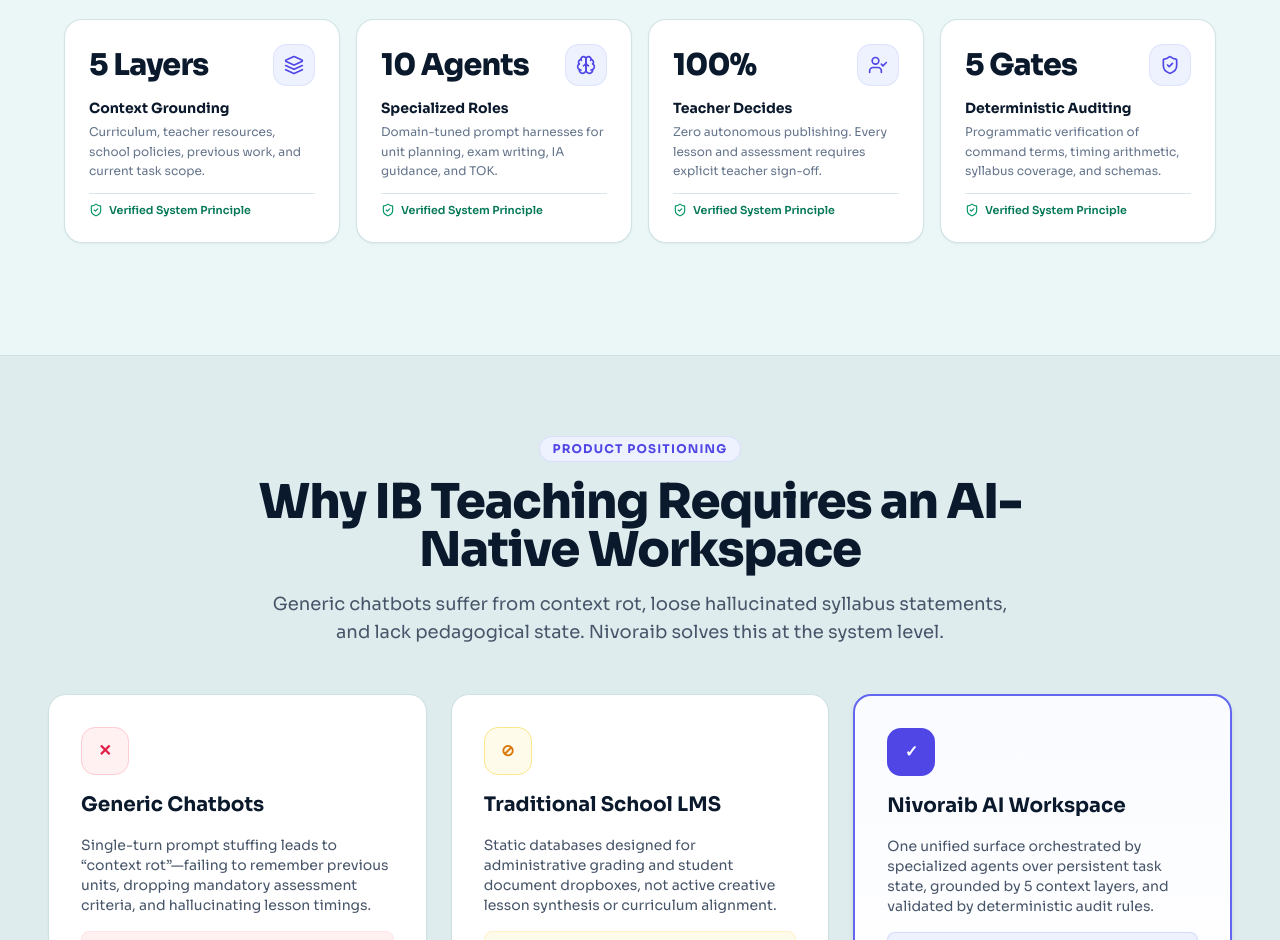
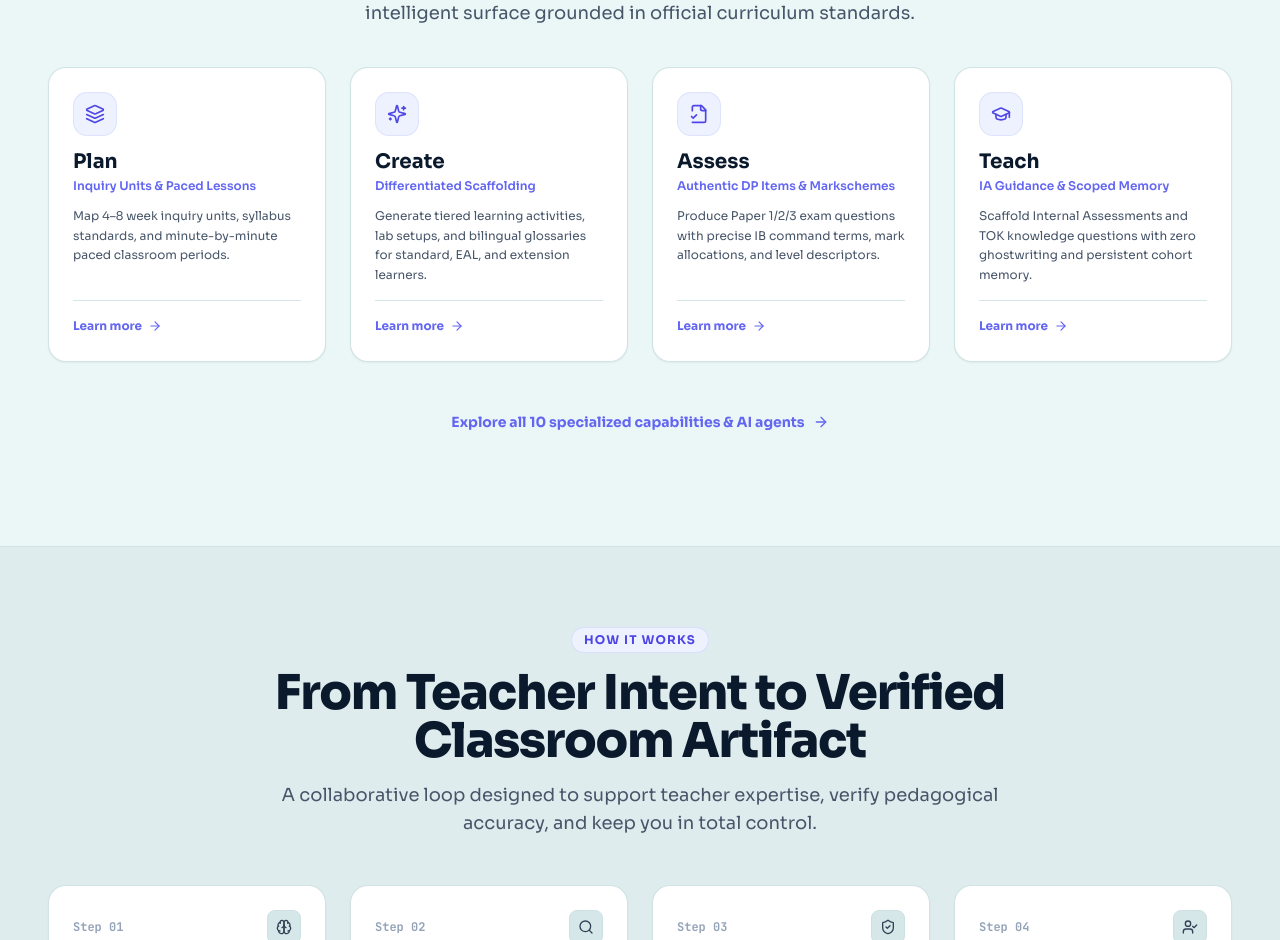
Before and after one commit to nivoraib/nivoraib-website, a Next.js app: page / in a window 1280 px wide. Shown: the part 1860-2800 px from the top of the page. Built offline with nearby package versions, Linux system fonts and the light colour scheme.

Commit message:
feat: simplify homepage content hierarchy

```diff
--- a/src/app/page.tsx
+++ b/src/app/page.tsx
@@ -1,21 +1,100 @@
 import React from "react";
-import { Sparkles, ShieldCheck, CheckCircle2 } from "lucide-react";
-import dynamic from "next/dynamic";
+import Link from "next/link";
+import {
+  Sparkles, ShieldCheck, CheckCircle2, ArrowRight, Layers,
+  FileCheck2, GraduationCap, Clock, Brain, UserCheck, Search, Share2
+} from "lucide-react";
 import SectionHeader from "@/components/SectionHeader";
 import WorkspaceConceptHero from "@/components/WorkspaceConceptHero";
-import ContextLayersGraphic from "@/components/ContextLayersGraphic";
-import ReliabilityPipeline from "@/components/ReliabilityPipeline";
-import StatCard from "@/components/StatCard";
 import HeroCTAs from "@/components/HeroCTAs";
-
-const AgentGrid = dynamic(() => import("@/components/AgentGrid"));
-const WorkflowDiagram = dynamic(() => import("@/components/WorkflowDiagram"));
-const CTASection = dynamic(() => import("@/components/CTASection"));
+import CTASection from "@/components/CTASection";
 
 export default function HomePage() {
+  const coreValues = [
+    {
+      title: "Plan",
+      scope: "Inquiry Units & Paced Lessons",
+      description: "Map 4–8 week inquiry units, syllabus standards, and minute-by-minute paced classroom periods.",
+      icon: Layers,
+      href: "/features#planning",
+    },
+    {
+      title: "Create",
+      scope: "Differentiated Scaffolding",
+      description: "Generate tiered learning activities, lab setups, and bilingual glossaries for standard, EAL, and extension learners.",
+      icon: Sparkles,
+      href: "/features#workspace",
+    },
+    {
+      title: "Assess",
+      scope: "Authentic DP Items & Markschemes",
+      description: "Produce Paper 1/2/3 exam questions with precise IB command terms, mark allocations, and level descriptors.",
+      icon: FileCheck2,
+      href: "/features#assessment",
+    },
+    {
+      title: "Teach",
+      scope: "IA Guidance & Scoped Memory",
+      description: "Scaffold Internal Assessments and TOK knowledge questions with zero ghostwriting and persistent cohort memory.",
+      icon: GraduationCap,
+      href: "/features#ib-core",
+    },
+  ];
+
+  const workflowSteps = [
+    {
+      num: "01",
+      title: "Teacher Intent",
+      description: "Enter your subject, topic, and period duration in plain language.",
+      icon: Brain,
+    },
+    {
+      num: "02",
+      title: "Context Grounding",
+      description: "NivoraIB retrieves official DP subject guides, teacher resources, and school policies.",
+      icon: Search,
+    },
+    {
+      num: "03",
+      title: "Deterministic Verification",
+      description: "Automated audit gates mathematically verify timing, command terms, and syllabus coverage.",
+      icon: ShieldCheck,
+    },
+    {
+      num: "04",
+      title: "Teacher Control & Sign-Off",
+      description: "You review, edit nuances, sign off, and export directly to Word, PDF, or your LMS.",
+      icon: UserCheck,
+    },
+  ];
+
+  const differentiators = [
+    {
+      title: "Curriculum-Grounded",
+      description: "Tied directly to official 2025/2026 DP subject guides, eliminating syllabus hallucinations and outdated AP/general standards.",
+      icon: Search,
+      tag: "5 Context Layers",
+      href: "/platform#context-layers",
+    },
+    {
+      title: "Deterministic Validation",
+      description: "Programmatic audit gates verify timing arithmetic, command-term taxonomies, and mark allocations before teacher review.",
+      icon: ShieldCheck,
+      tag: "Zero-Token Audits",
+      href: "/platform#validation",
+    },
+    {
+      title: "Teacher Decides, Always",
+      description: "Zero autonomous publishing and zero student ghostwriting. The experienced educator retains absolute pedagogical authority.",
+      icon: UserCheck,
+      tag: "Human Authority",
+      href: "/platform#human-in-the-loop",
+    },
+  ];
+
   return (
     <div className="flex flex-col space-y-20 sm:space-y-28 pb-16">
-      {/* 1. HERO SECTION (Turing Inspired Editorial Hierarchy & Solid Typography) */}
+      {/* 1. HERO SECTION (Clear, Focused Main Theme) */}
       <section className="relative pt-12 sm:pt-16 lg:pt-20 overflow-hidden bg-transparent dark:bg-zinc-950">
         <div className="relative max-w-7xl mx-auto px-6 sm:px-8 lg:px-12 space-y-10">
           <div className="max-w-4xl mx-auto text-center space-y-5">
@@ -50,131 +129,196 @@
               <span>•</span>
               <span className="flex items-center gap-1.5">
                 <CheckCircle2 className="w-4 h-4 text-emerald-600 dark:text-emerald-400" />
-                No direct ghostwriting invariant
+                Teacher in total control
               </span>
             </div>
           </div>
 
-          {/* Centerpiece Architectural Concept Visual (No simulated live tool) */}
+          {/* Centerpiece Architectural Concept Visual */}
           <div className="pt-4">
             <WorkspaceConceptHero />
           </div>
         </div>
       </section>
 
-      {/* 2. AUTHENTIC PRINCIPLES / "BUILT AROUND TEACHER CONTROL" */}
-      <section className="max-w-7xl mx-auto px-6 sm:px-8 lg:px-12">
-        <div className="space-y-10">
+      {/* 2. CORE VALUE SECTION (Plan • Create • Assess • Teach) */}
+      <section className="max-w-7xl mx-auto px-6 sm:px-8 lg:px-12 space-y-10">
         <SectionHeader
-            badge="Engineering Integrity"
-            title="Built Around Teacher Control"
-            subtitle="Nivoraib rejects generic prompt boxes and black-box automation. We engineer for deterministic verification, scoped memory, and educator authority."
+          badge="Core Capabilities"
+          title="One Workspace for Your Entire Teaching Workflow"
+          subtitle="NivoraIB unifies the essential stages of IB Diploma instruction into a single intelligent surface grounded in official curriculum standards."
         />
-          <StatCard />
+
+        <div className="grid grid-cols-1 sm:grid-cols-2 lg:grid-cols-4 gap-6">
+          {coreValues.map((val) => {
+            const Icon = val.icon;
+            return (
+              <div
+                key={val.title}
+                className="bg-white dark:bg-zinc-850 rounded-2xl border border-slate-200/90 dark:border-zinc-700 hover:border-slate-300 dark:hover:border-zinc-600 p-6 shadow-sm hover:shadow-card hover:-translate-y-1 transition-all duration-200 flex flex-col justify-between space-y-4 group"
+              >
+                <div className="space-y-3">
+                  <div className="w-11 h-11 rounded-xl bg-brand-light dark:bg-zinc-800 text-brand-dark dark:text-zinc-200 flex items-center justify-center border border-brand-soft/40 dark:border-zinc-700 group-hover:scale-105 transition-transform duration-200">
+                    <Icon className="w-5 h-5" />
+                  </div>
+                  <div>
+                    <h3 className="text-xl font-bold text-navy-900 dark:text-zinc-100 group-hover:text-brand-indigo dark:group-hover:text-white transition-colors">
+                      {val.title}
+                    </h3>
+                    <p className="text-xs font-semibold text-brand-indigo dark:text-zinc-300 mt-0.5">
+                      {val.scope}
+                    </p>
+                  </div>
+                  <p className="text-xs text-slate-600 dark:text-zinc-300 leading-relaxed">
+                    {val.description}
+                  </p>
+                </div>
+
+                <div className="pt-3 border-t border-slate-100 dark:border-zinc-800">
+                  <Link
+                    href={val.href}
+                    className="inline-flex items-center gap-1.5 text-xs font-bold text-brand-indigo dark:text-zinc-200 hover:text-brand-purple dark:hover:text-white transition-colors group-hover:translate-x-0.5"
+                  >
+                    <span>Learn more</span>
+                    <ArrowRight className="w-3.5 h-3.5" />
+                  </Link>
+                </div>
+              </div>
+            );
+          })}
+        </div>
+
+        <div className="text-center pt-2">
+          <Link
+            href="/features"
+            className="inline-flex items-center gap-2 text-sm font-bold text-brand-indigo dark:text-zinc-200 hover:text-brand-purple dark:hover:text-white transition-colors group"
+          >
+            <span>Explore all 10 specialized capabilities &amp; AI agents</span>
+            <ArrowRight className="w-4 h-4 group-hover:translate-x-1 transition-transform" />
+          </Link>
         </div>
       </section>
 
-      {/* 3. POSITIONING: NOT A GENERIC CHATBOT */}
+      {/* 3. HIGH-LEVEL PRODUCT FLOW (How It Works) */}
       <section className="bg-slate-50 dark:bg-zinc-900/50 py-16 sm:py-20 border-y border-slate-200/80 dark:border-zinc-800">
         <div className="max-w-7xl mx-auto px-6 sm:px-8 lg:px-12 space-y-12">
           <SectionHeader
-            badge="Product Positioning"
-            title="Why IB Teaching Requires an AI-Native Workspace"
-            subtitle="Generic chatbots suffer from context rot, loose hallucinated syllabus statements, and lack pedagogical state. Nivoraib solves this at the system level."
+            badge="How It Works"
+            title="From Teacher Intent to Verified Classroom Artifact"
+            subtitle="A collaborative loop designed to support teacher expertise, verify pedagogical accuracy, and keep you in total control."
           />
 
-          <div className="grid grid-cols-1 md:grid-cols-3 gap-6">
-            <div className="bg-white dark:bg-zinc-850 rounded-2xl border border-slate-200 dark:border-zinc-700 p-6 sm:p-8 space-y-4 shadow-sm hover:shadow-card hover:-translate-y-0.5 transition-all duration-200">
-              <div className="w-12 h-12 rounded-xl bg-rose-50 dark:bg-rose-950/40 text-rose-600 dark:text-rose-400 flex items-center justify-center border border-rose-200 dark:border-rose-900/60 font-bold">
-                ✕
-              </div>
-              <h3 className="text-xl font-bold text-navy-900 dark:text-zinc-100">
-                Generic Chatbots
-              </h3>
-              <p className="text-xs sm:text-sm text-slate-600 dark:text-zinc-300 leading-relaxed">
-                Single-turn prompt stuffing leads to &ldquo;context rot&rdquo;—failing to remember previous units, dropping mandatory assessment criteria, and hallucinating lesson timings.
-              </p>
-              <div className="text-xs font-mono text-rose-600 dark:text-rose-300 font-semibold bg-rose-50 dark:bg-rose-950/40 p-2.5 rounded-lg border border-rose-100 dark:border-rose-900/60">
-                Fragile • Self-Declaration Fallacy
+          <div className="grid grid-cols-1 sm:grid-cols-2 lg:grid-cols-4 gap-4 sm:gap-6">
+            {workflowSteps.map((step) => {
+              const Icon = step.icon;
+              return (
+                <div
+                  key={step.num}
+                  className="bg-white dark:bg-zinc-850 rounded-2xl border border-slate-200/90 dark:border-zinc-700 p-6 shadow-sm hover:shadow-card hover:-translate-y-0.5 transition-all duration-200 flex flex-col justify-between space-y-4"
+                >
+                  <div className="space-y-3">
+                    <div className="flex items-center justify-between">
+                      <span className="font-mono text-xs font-bold text-slate-400 dark:text-zinc-400">
+                        Step {step.num}
+                      </span>
+                      <div className="p-2 rounded-lg bg-slate-100 dark:bg-zinc-800 text-slate-700 dark:text-zinc-300 border border-slate-200 dark:border-zinc-700">
+                        <Icon className="w-4 h-4" />
                       </div>
                     </div>
-
-            <div className="bg-white dark:bg-zinc-850 rounded-2xl border border-slate-200 dark:border-zinc-700 p-6 sm:p-8 space-y-4 shadow-sm hover:shadow-card hover:-translate-y-0.5 transition-all duration-200">
-              <div className="w-12 h-12 rounded-xl bg-amber-50 dark:bg-amber-950/40 text-amber-600 dark:text-amber-400 flex items-center justify-center border border-amber-200 dark:border-amber-900/60 font-bold">
-                ⊘
-              </div>
-              <h3 className="text-xl font-bold text-navy-900 dark:text-zinc-100">
-                Traditional School LMS
+                    <h3 className="font-extrabold text-base text-navy-900 dark:text-zinc-100">
+                      {step.title}
                     </h3>
-              <p className="text-xs sm:text-sm text-slate-600 dark:text-zinc-300 leading-relaxed">
-                Static databases designed for administrative grading and student document dropboxes, not active creative lesson synthesis or curriculum alignment.
+                    <p className="text-xs text-slate-600 dark:text-zinc-300 leading-relaxed">
+                      {step.description}
                     </p>
-              <div className="text-xs font-mono text-amber-700 dark:text-amber-300 font-semibold bg-amber-50 dark:bg-amber-950/40 p-2.5 rounded-lg border border-amber-100 dark:border-amber-900/60">
-                Administrative • Zero Pedagogical Assistance
                   </div>
                 </div>
+              );
+            })}
+          </div>
 
-            <div className="bg-white dark:bg-zinc-850 rounded-2xl border-2 border-brand-indigo dark:border-zinc-500 bg-gradient-to-b from-brand-light/30 dark:from-zinc-800 to-white dark:to-zinc-850 p-6 sm:p-8 space-y-4 shadow-md hover:shadow-card-hover hover:-translate-y-0.5 transition-all duration-200 relative">
-              <div className="w-12 h-12 rounded-xl bg-brand-dark dark:bg-white text-white dark:text-zinc-950 flex items-center justify-center font-bold">
-                ✓
-              </div>
-              <h3 className="text-xl font-bold text-navy-900 dark:text-zinc-100">
-                Nivoraib AI Workspace
-              </h3>
-              <p className="text-xs sm:text-sm text-slate-600 dark:text-zinc-300 leading-relaxed">
-                One unified surface orchestrated by specialized agents over persistent task state, grounded by 5 context layers, and validated by deterministic audit rules.
-              </p>
-              <div className="text-xs font-mono text-brand-dark dark:text-zinc-200 font-semibold bg-brand-light dark:bg-zinc-800 p-2.5 rounded-lg border border-brand-soft/60 dark:border-zinc-700">
-                Curriculum-Grounded • Teacher Decides
-              </div>
-            </div>
+          <div className="text-center pt-2">
+            <Link
+              href="/how-it-works"
+              className="inline-flex items-center gap-2 text-sm font-bold text-brand-indigo dark:text-zinc-200 hover:text-brand-purple dark:hover:text-white transition-colors group"
+            >
+              <span>Inspect the full 8-step execution loop &amp; comparison table</span>
+              <ArrowRight className="w-4 h-4 group-hover:translate-x-1 transition-transform" />
+            </Link>
           </div>
         </div>
       </section>
 
-      {/* 4. THE FIVE CONTEXT LAYERS */}
+      {/* 4. TRUST & DIFFERENTIATION (Why IB Teachers Trust NivoraIB) */}
       <section className="max-w-7xl mx-auto px-6 sm:px-8 lg:px-12 space-y-10">
         <SectionHeader
-          badge="Contextual Grounding"
-          title="Five Contextual Layers. Zero Hallucination."
-          subtitle="Teachers shouldn't have to rebuild context every time they prompt an AI. Nivoraib maintains scoped, persistent memory across five key dimensions."
+          badge="Pedagogical Integrity"
+          title="Engineered for Academic Rigor, Not AI Hype"
+          subtitle="Generic chatbots suffer from syllabus hallucinations, dropped criteria, and lack pedagogical memory. NivoraIB solves this at the system level."
         />
-        <ContextLayersGraphic />
-      </section>
 
-      {/* 5. SPECIALIZED AI AGENTS */}
-      <section className="max-w-7xl mx-auto px-6 sm:px-8 lg:px-12 space-y-12">
-        <SectionHeader
-          badge="Specialized Architecture"
-          title="Specialized AI Agents Over Shared Infrastructure"
-          subtitle="From 4-week inquiry units to criterion-referenced IA guidance, each agent is engineered with role-specific prompt harnesses and validation contracts."
-        />
-        <AgentGrid />
-      </section>
+        <div className="grid grid-cols-1 md:grid-cols-3 gap-6">
+          {differentiators.map((diff) => {
+            const Icon = diff.icon;
+            return (
+              <div
+                key={diff.title}
+                className="bg-white dark:bg-zinc-850 rounded-2xl border border-slate-200 dark:border-zinc-700 hover:border-slate-300 dark:hover:border-zinc-600 p-6 sm:p-8 space-y-4 shadow-sm hover:shadow-card hover:-translate-y-1 transition-all duration-200 flex flex-col justify-between"
+              >
+                <div className="space-y-3">
+                  <div className="flex items-center justify-between">
+                    <div className="w-10 h-10 rounded-xl bg-brand-light dark:bg-zinc-800 text-brand-dark dark:text-zinc-200 flex items-center justify-center border border-brand-soft/40 dark:border-zinc-700">
+                      <Icon className="w-5 h-5" />
+                    </div>
+                    <span className="text-[10px] font-mono font-bold uppercase tracking-wider px-2.5 py-0.5 rounded-full bg-slate-100 dark:bg-zinc-800 text-slate-600 dark:text-zinc-300 border border-slate-200 dark:border-zinc-700">
+                      {diff.tag}
+                    </span>
+                  </div>
 
-      {/* 6. RELIABILITY INVARIANT & DETERMINISTIC AUDITING */}
-      <section className="bg-slate-50 dark:bg-zinc-900/50 py-16 sm:py-20 border-y border-slate-200/80 dark:border-zinc-800">
-        <div className="max-w-7xl mx-auto px-6 sm:px-8 lg:px-12 space-y-12">
-          <SectionHeader
-            badge="The Trust Differentiator"
-            title="Generated ≠ Validated ≠ Teacher Approved"
-            subtitle="An AI should never be allowed to declare a task complete simply because it produced text. Stage 1 implements evidence-backed verification before teacher sign-off."
-          />
-          <ReliabilityPipeline />
+                  <h3 className="text-xl font-bold text-navy-900 dark:text-zinc-100">
+                    {diff.title}
+                  </h3>
+
+                  <p className="text-xs sm:text-sm text-slate-600 dark:text-zinc-300 leading-relaxed">
+                    {diff.description}
+                  </p>
+                </div>
+
+                <div className="pt-3 border-t border-slate-100 dark:border-zinc-800">
+                  <Link
+                    href={diff.href}
+                    className="inline-flex items-center gap-1.5 text-xs font-bold text-brand-indigo dark:text-zinc-200 hover:text-brand-purple dark:hover:text-white transition-colors"
+                  >
+                    <span>Read architecture details</span>
+                    <ArrowRight className="w-3.5 h-3.5" />
+                  </Link>
+                </div>
+              </div>
+            );
+          })}
+        </div>
+
+        <div className="text-center pt-2">
+          <Link
+            href="/platform"
+            className="inline-flex items-center gap-2 text-sm font-bold text-brand-indigo dark:text-zinc-200 hover:text-brand-purple dark:hover:text-white transition-colors group"
+          >
+            <span>Explore platform architecture, 5 context layers &amp; state machines</span>
+            <ArrowRight className="w-4 h-4 group-hover:translate-x-1 transition-transform" />
+          </Link>
         </div>
       </section>
 
-      {/* 7. HOW IT WORKS WORKFLOW OVERVIEW */}
-      <section className="max-w-7xl mx-auto px-6 sm:px-8 lg:px-12 space-y-12">
-        <SectionHeader
-          title="The Complete 8-Step Teacher Workflow"
-          subtitle="How a simple teacher prompt travels through intent parsing, context retrieval, agent execution, validation gates, and final export."
+      {/* 5. CLOSING CTA BANNER */}
+      <CTASection
+        badgeText="Built for IB Diploma Educators"
+        title="Ready to Experience the AI Workspace Built for IB Teachers?"
+        subtitle="Step inside a curriculum-grounded environment where specialized agents generate, deterministic rules validate, and educators remain in total control."
+        primaryCtaText="Explore the Platform"
+        primaryCtaHref="/dashboard"
+        secondaryCtaText="Talk to Us"
+        secondaryCtaHref="/contact"
       />
-        <WorkflowDiagram />
-      </section>
-
-      {/* 8. CLOSING CTA BANNER */}
-      <CTASection />
     </div>
   );
 }
```
Also changed, not shown: src/app/features/page.tsx (+13 -1 lines). Lines whose indentation alone changed are shown as unchanged.
